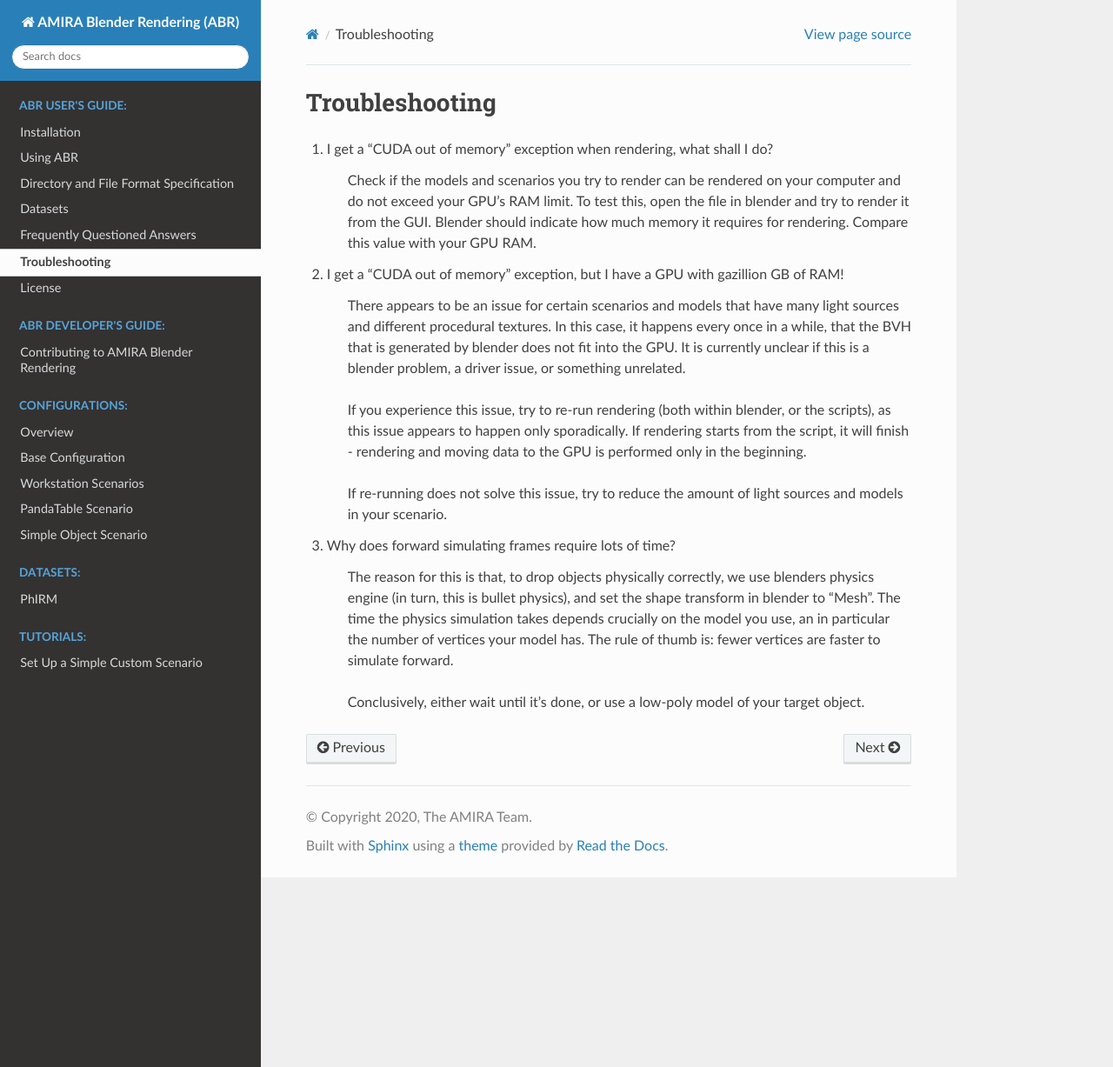
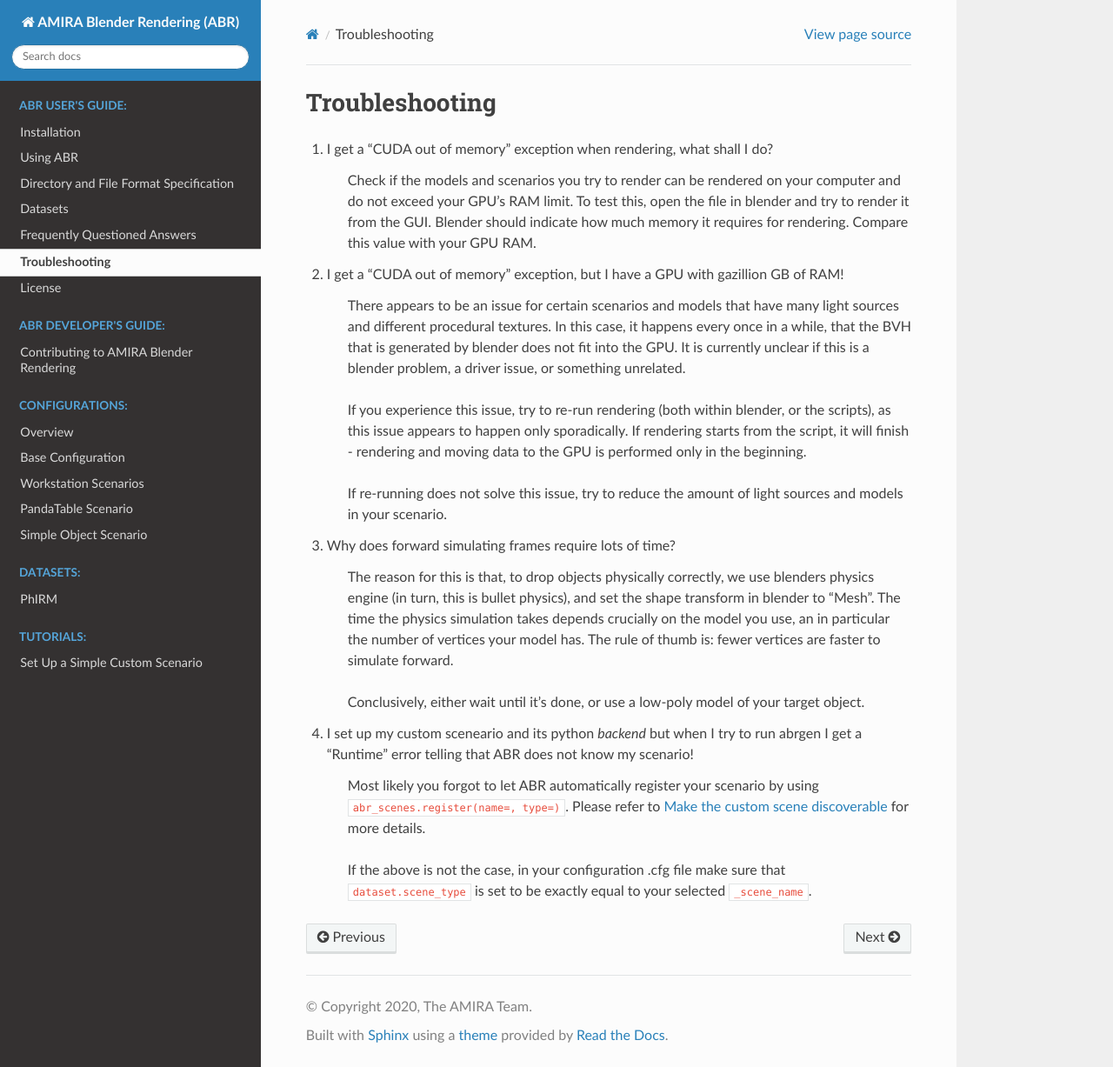
Before and after one commit to boschresearch/amira_blender_rendering, a Sphinx documentation site: the page built from docs/troubleshooting.rst, in a window 1280 px wide and 1227 px high. Shown: the whole window at 87% size. Built offline with Sphinx 7.4.7 and the Read the Docs theme 2.0.0, drawn with Linux system fonts in a browser that asks for light colours.

Commit message:
update TS

```diff
--- a/docs/troubleshooting.rst
+++ b/docs/troubleshooting.rst
@@ -36,3 +36,13 @@
 
     Conclusively, either wait until it's done, or use a low-poly model of your
     target object.
+
+4. I set up my custom sceneario and its python *backend* but when I try to run abrgen
+   I get a "Runtime" error telling that ABR does not know my scenario!
+
+    Most likely you forgot to let ABR automatically register your scenario by using
+    ``abr_scenes.register(name=, type=)``. Please refer to :ref:`discover_scene` for
+    more details.
+
+    If the above is not the case, in your configuration .cfg file make sure that
+    ``dataset.scene_type`` is set to be exactly equal to your selected ``_scene_name``.
```
